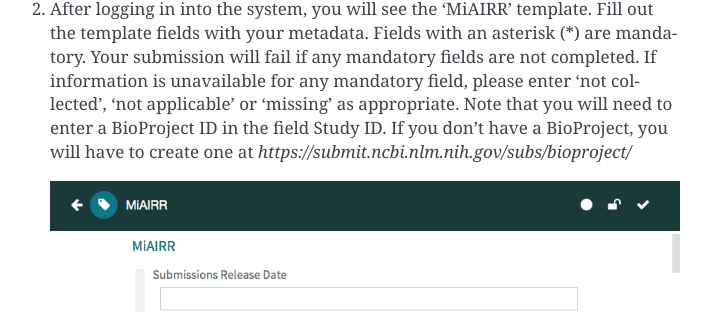
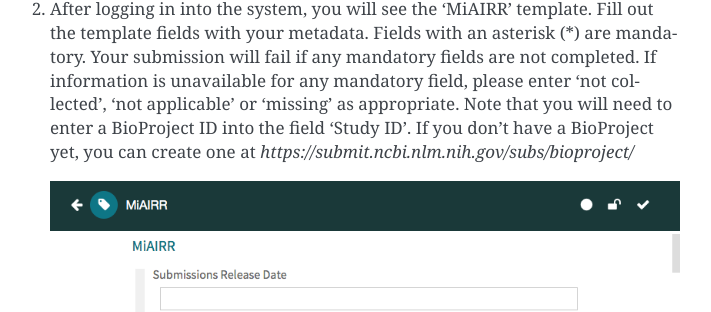
Before and after one commit to airr-community/airr-standards, a Sphinx documentation site: the page built from docs/miairr/manual_miairr_ncbi.rst, in a window 1280 px wide and 900 px high, scrolled down 1289 px. Shown: the part 263-575 px from the top of the window, without its empty margins (400-1111 px from the left). Built offline with Sphinx 7.4.7, drawn with Linux system fonts in a browser that asks for light colours; pages that are not in the unit, such as notebooks, are missing from menus.

Commit message:
Update manual_miairr_ncbi.rst

```diff
--- a/docs/miairr/manual_miairr_ncbi.rst
+++ b/docs/miairr/manual_miairr_ncbi.rst
@@ -29,7 +29,7 @@
 
    .. image:: ../cairr/images/CAIRR_login.png
 
-#. After logging in into the system, you will see the 'MiAIRR' template. Fill out the template fields with your metadata. Fields with an asterisk (*) are mandatory. Your submission will fail if any mandatory fields are not completed. If information is unavailable for any mandatory field, please enter ‘not collected’, ‘not applicable’ or ‘missing’ as appropriate. Note that you will need to enter a BioProject ID in the field Study ID. If you don't have a BioProject, you will have to create one at `https://submit.ncbi.nlm.nih.gov/subs/bioproject/`
+#. After logging in into the system, you will see the 'MiAIRR' template. Fill out the template fields with your metadata. Fields with an asterisk (*) are mandatory. Your submission will fail if any mandatory fields are not completed. If information is unavailable for any mandatory field, please enter ‘not collected’, ‘not applicable’ or ‘missing’ as appropriate. Note that you will need to enter a BioProject ID into the field 'Study ID'. If you don't have a BioProject yet, you can create one at `https://submit.ncbi.nlm.nih.gov/subs/bioproject/`
 
    .. image:: ../cairr/images/CAIRR_metadata_1.png
 
```
Also changed, not shown: other parts of docs/miairr/manual_miairr_ncbi.rst (+1 -1 lines).
